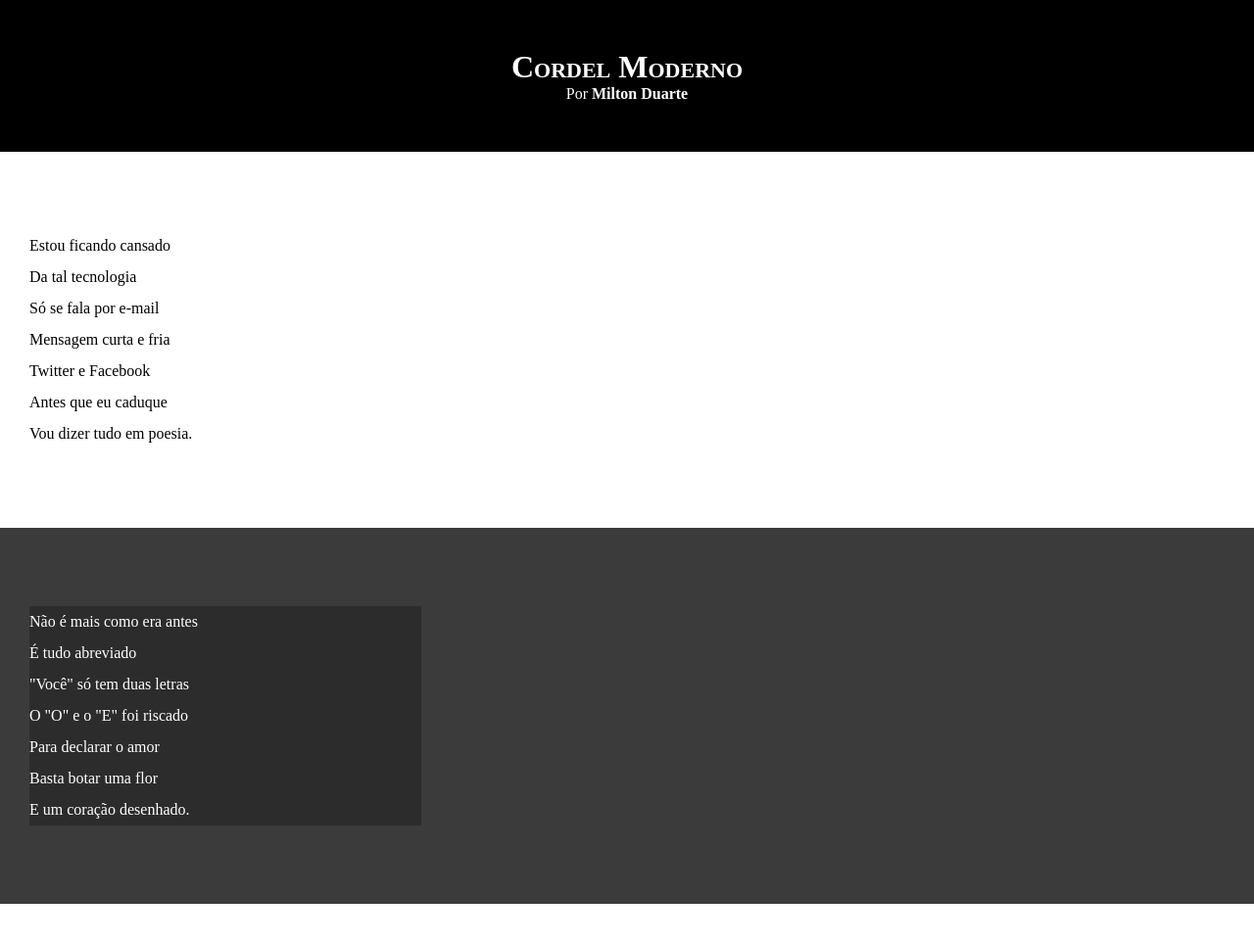
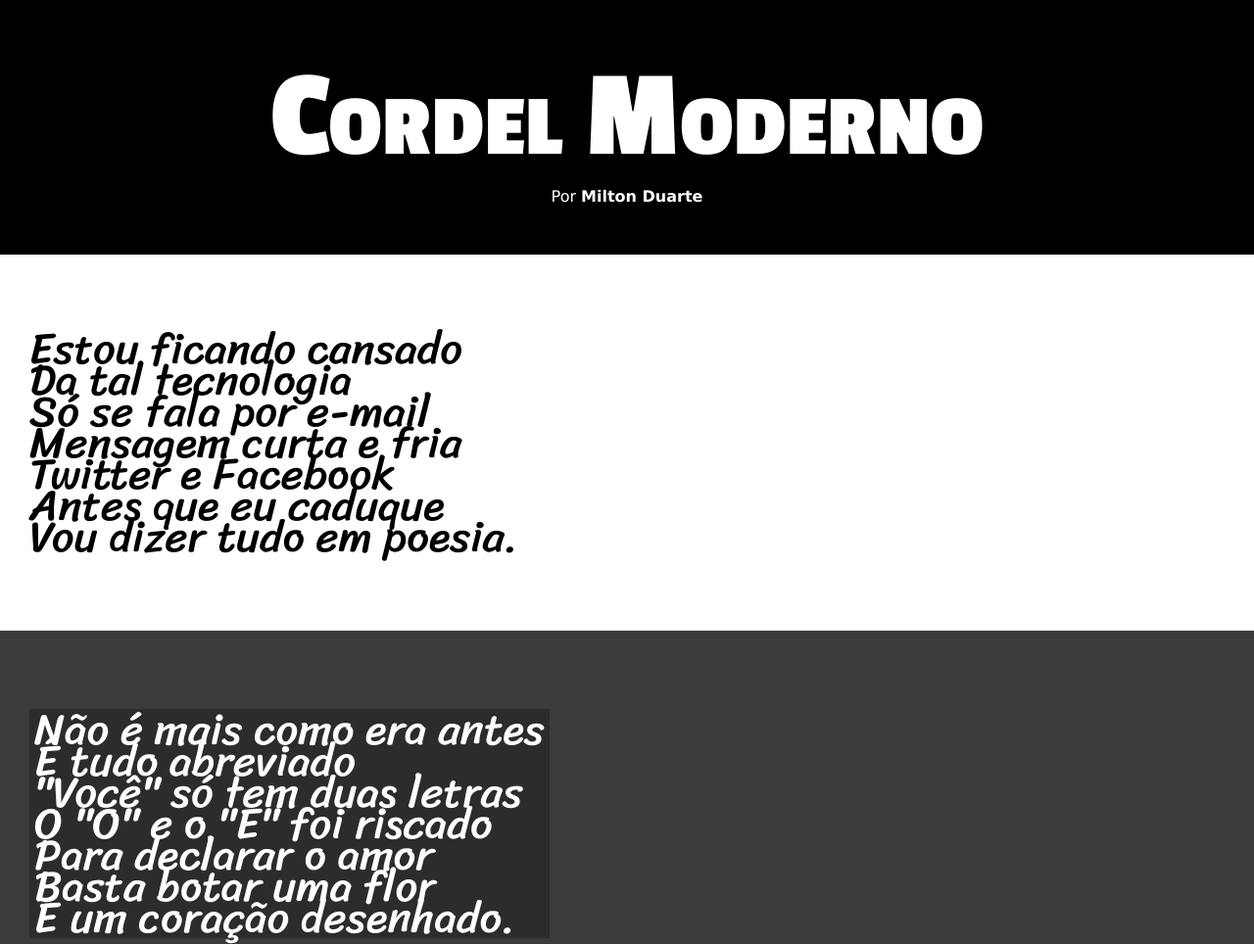
Before and after one commit to jordansantos91/html-css, a plain HTML site: page desafios/d012/index.html in a window 1280 px wide. Shown: the top 964 px of the page at 98% size. Drawn offline with Linux system fonts and the light colour scheme.

Commit message:
atualização de estilos  desafio 12

```diff
--- a/desafios/d012/estilo/style.css
+++ b/desafios/d012/estilo/style.css
@@ -1,4 +1,12 @@
 @charset  "UTF-8";
+
+@import url('https://fonts.googleapis.com/css2?family=Passion+One:wght@400;700;900&family=Sriracha&display=swap');
+
+:root {
+  --fonte1: verdana, Geneva, Tahoma, sans-serif;
+  --fonte2: "Passion One", sans-serif;
+  --fonte3: "Sriracha", cursive;
+}
 
 *  {
   margin: 0;
@@ -8,6 +16,7 @@
 html, body {
   min-height: 100vh;
   background-color: darkgray;
+  font-family: var(--fonte1);
 }
 
 header {
@@ -19,6 +28,8 @@ header {
 header h1 {
   padding-top: 50px;
   font-variant: small-caps;
+  font-family: var(--fonte2);
+  font-size: 10vw;
 }
 
 header p {
@@ -40,6 +51,8 @@ section {
   padding-bottom: 10vh;
   line-height: 2rem;
   padding-left: 30px;
+  font-family: var(--fonte3);
+  font-size: 3.5vw;
 }
 
 section.normal {
@@ -53,8 +66,9 @@ section.imagem {
 }
 
 section.imagem p {
-  width: 400px;
+  display: inline-block;
   background-color: rgba(0, 0, 0, 0.250);
+  padding: 5px;
 }
 
 footer {
```
